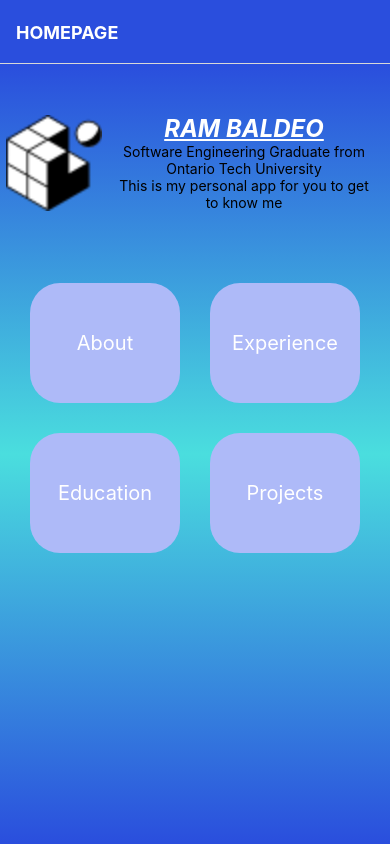
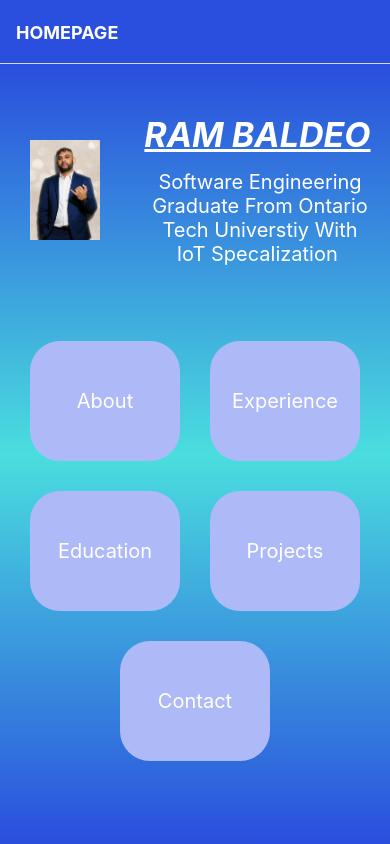
Before and after one commit to rambaldeo/rambaldeoportfolioapp, a React Native app: screen /Home in a window 390 px wide. Built offline with nearby package versions, Linux system fonts and the light colour scheme.

Commit message:
Layout Created a layout that I am currently happy with Profile pic is able to resize when the user clicks on it

```diff
--- a/Components/Home.js
+++ b/Components/Home.js
@@ -31,6 +31,13 @@ const Home = () => {
                             title="Projects"
                         />
                     </View>
+
+                    <View style={styles.row}>
+                        <SquareWithImageBackground
+                                id="Contact Info"
+                                title="Contact"
+                            />
+                    </View>
                 </View>
             </ScrollView>
         </LinearGradient>
--- a/Components/Profile.js
+++ b/Components/Profile.js
@@ -1,18 +1,25 @@
-import { StyleSheet, View, Image, Text } from 'react-native';
-import React from 'react';
+import React, { useState } from 'react';
+import { StyleSheet, View, Image, Text, TouchableOpacity } from 'react-native';
+import ImageResizer from 'react-native-image-resizer';
 
 const Profile = () => {
+    const [isImageEnlarged, setIsImageEnlarged] = useState(false);
+
+
+    const toggleImageSize = () => {
+        setIsImageEnlarged(!isImageEnlarged);
+    };
+
     return (
         <View style={styles.container}>
             <View style={styles.row}>
-                <View style={styles.imageContainer}>
-                    <Image style={styles.profilePicture} source={require('../assets/favicon.png')} />
-                </View>
+                <TouchableOpacity onPress={toggleImageSize} style={styles.imageContainer}>
+                    <Image style={[styles.profilePicture, isImageEnlarged && styles.enlargedProfilePicture]} source={require('../assets/Ram_Baldeo.jpg')} />
+                </TouchableOpacity>
                 <View style={styles.textContainer}>
                     {/* Time to add in a section to display my name, dob or age, and a little summary about myself */}
                     <Text style={styles.title}>Ram Baldeo</Text>
-                    <Text style={{ textAlign: 'center' }}>Software Engineering Graduate from Ontario Tech University</Text>
-                    <Text style={{ textAlign: 'center' }}>This is my personal app for you to get to know me</Text>
+                    <Text style={styles.bio}>Software engineering graduate from ontario tech universtiy with ioT specalization </Text>
                 </View>
             </View>
         </View>
@@ -40,7 +47,12 @@ const styles = StyleSheet.create({
         marginLeft: 10,
     },
     profilePicture: {
-        padding: 10,
+        transform: [{ scale: 1 }],
+        width: 70,
+        height: 100,
+    },
+    enlargedProfilePicture: {
+        marginLeft: 20,
         transform: [{ scale: 2 }],
     },
     textContainer: {
@@ -48,12 +60,20 @@ const styles = StyleSheet.create({
         maxWidth: '80%',
     },
     title: {
-        textAlign: 'center',
-        fontSize: 24,
+        textAlign: 'right',
+        fontSize: 34,
         fontWeight: 'bold',
         color: 'white',
         textTransform: 'uppercase',
         textDecorationLine: 'underline',
         fontStyle: 'italic',
+        marginBottom: 15,
+    },
+    bio: {
+        textAlign: 'center',
+        fontSize: 20,
+        color: 'white',
+        textTransform: 'capitalize',
+        marginLeft: 10,
     },
 });
--- a/package.json
+++ b/package.json
@@ -12,17 +12,18 @@
     "@react-navigation/native": "^6.1.17",
     "@react-navigation/stack": "^6.3.29",
     "expo": "~50.0.14",
+    "expo-linear-gradient": "~12.7.2",
     "expo-status-bar": "~1.11.1",
     "react": "18.2.0",
     "react-burger-menu": "^3.0.9",
     "react-native": "0.73.6",
     "react-native-animated-background": "^1.0.4",
+    "react-native-image-resizer": "^1.4.5",
     "react-native-linear-gradient": "^2.8.3",
     "react-native-popup-menu": "^0.16.1",
     "react-native-safe-area-context": "4.8.2",
     "react-native-screens": "~3.29.0",
-    "vanta": "^0.5.24",
-    "expo-linear-gradient": "~12.7.2"
+    "vanta": "^0.5.24"
   },
   "devDependencies": {
     "@babel/core": "^7.20.0"
```
Also changed, not shown: assets/Ram_Baldeo.jpg (added), 1 other file (tests, documents, lock files or other folders).
